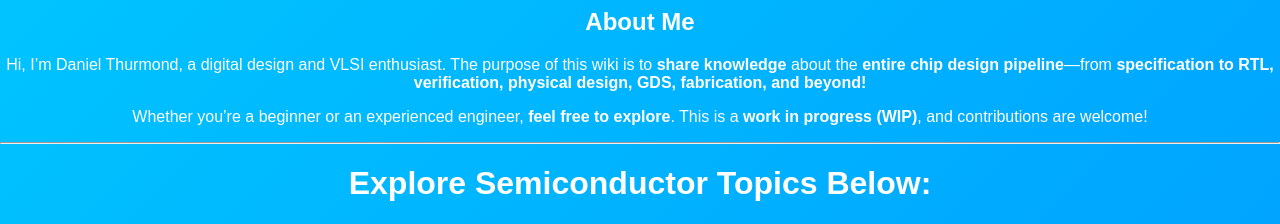
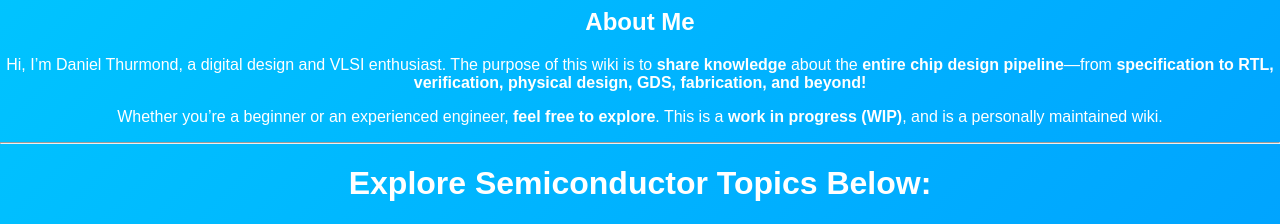
Before and after one commit to danielthurmond/danielthurmond.github.io, a Jekyll site: the page built from index.md, in a window 1280 px wide and 900 px high, cut to the strip 0-354 px from the top of the window. Shown: the part 120-344 px from the top of the strip. Built offline with Jekyll 4.4.1, drawn with Linux system fonts in a browser that asks for light colours.

Commit message:
Update index.md

```diff
--- a/index.md
+++ b/index.md
@@ -6,7 +6,7 @@ layout: default
 ## About Me
 Hi, I'm Daniel Thurmond, a digital design and VLSI enthusiast. The purpose of this wiki is to **share knowledge** about the **entire chip design pipeline**—from **specification to RTL, verification, physical design, GDS, fabrication, and beyond!**
 
-Whether you're a beginner or an experienced engineer, **feel free to explore**. This is a **work in progress (WIP)**, and contributions are welcome!
+Whether you're a beginner or an experienced engineer, **feel free to explore**. This is a **work in progress (WIP)**, and is a personally maintained wiki.
 
 ---
 
```
